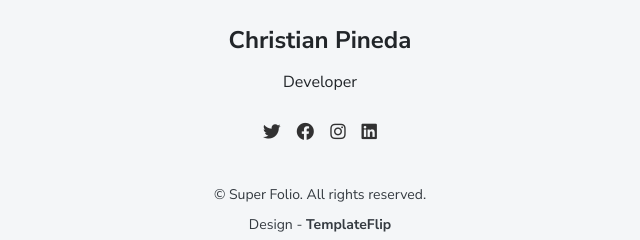
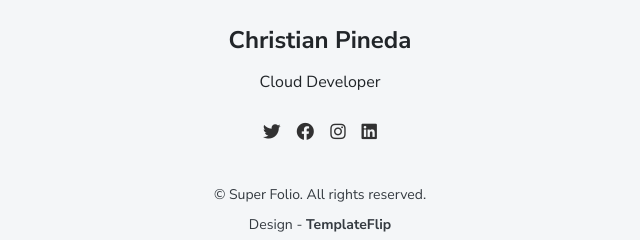
Before and after one commit to ChristianPineda/az-swa, a plain HTML site: page index.html in a window 1280 px wide. Shown: the part 4839-5079 px from the top of the page, 320-960 px from the left. Drawn offline with Linux system fonts and the light colour scheme.

Commit message:
commit dev footer

```diff
--- a/index.html
+++ b/index.html
@@ -412,7 +412,7 @@
   <div class="container">
     <div class="my-3">
       <div class="h4">Christian Pineda</div>
-      <p>Developer</p>
+      <p>Cloud Developer</p>
       <div class="social-nav">
         <nav role="navigation">
           <ul class="nav justify-content-center">
```
